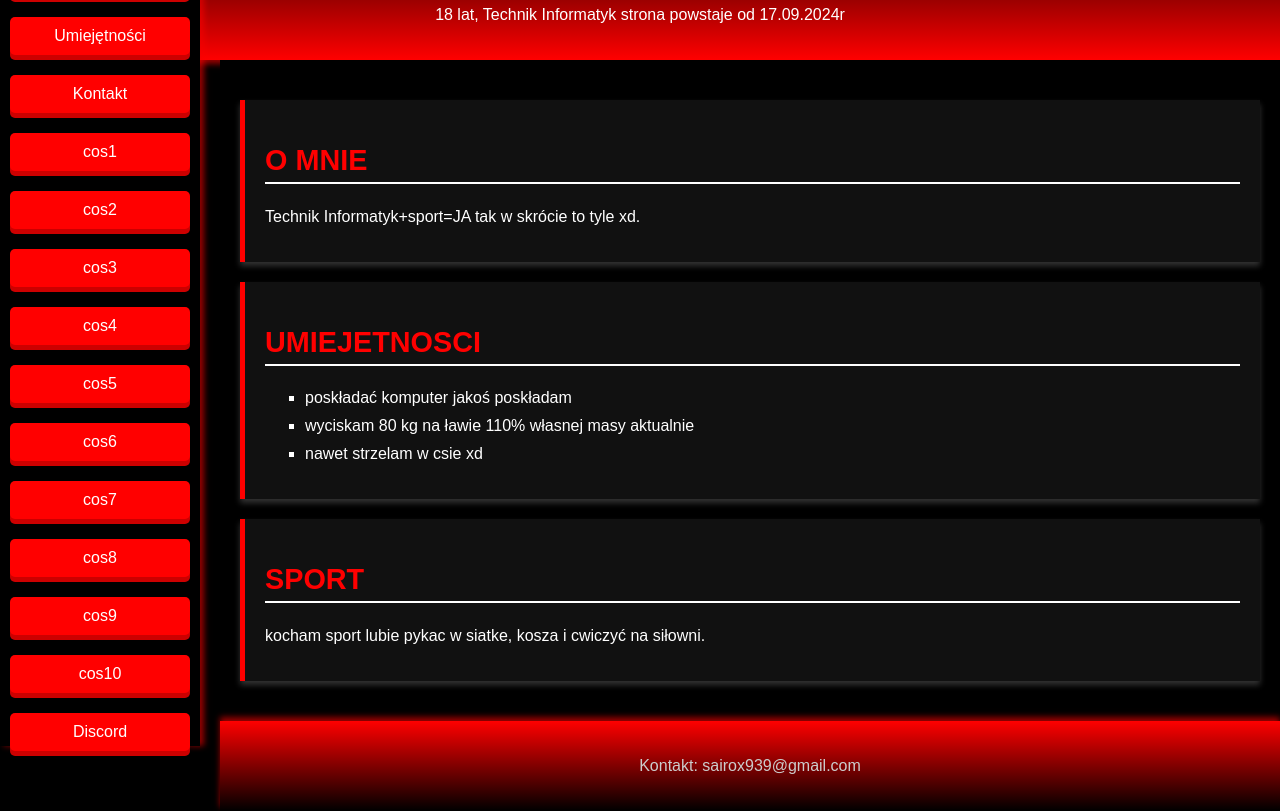
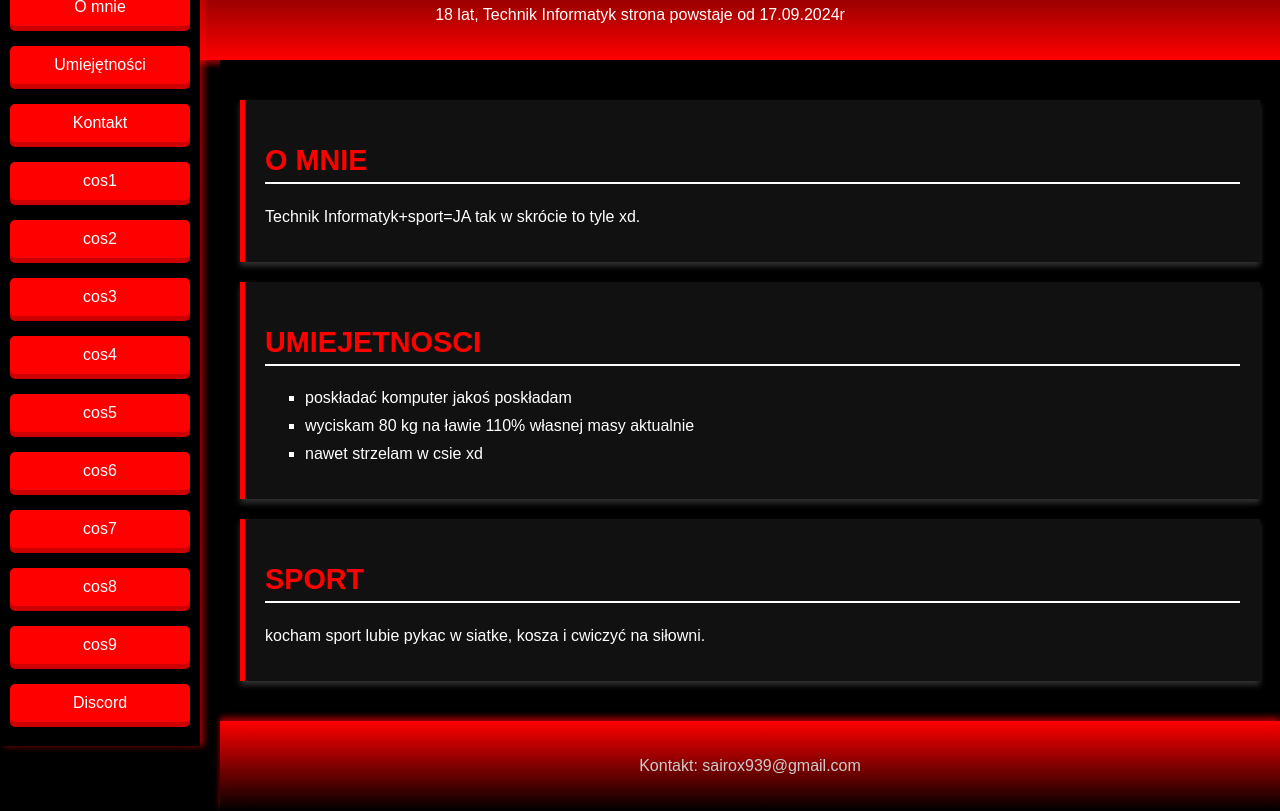
Before and after one commit to sairoxTV/sairoxpage, a plain HTML site: page index.html in a window 1280 px wide. Shown: the part 94-905 px from the top of the page. Drawn offline with Linux system fonts and the light colour scheme.

Commit message:
Update index.html

```diff
--- a/index.html
+++ b/index.html
@@ -27,7 +27,6 @@
         <a href="cos7.html" class="nav-button">cos7</a>
         <a href="cos8.html" class="nav-button">cos8</a>
         <a href="cos9.html" class="nav-button">cos9</a>
-        <a href="cos10.html" class="nav-button">cos10</a>
         <a href="https://discord.gg/cwSQnXjz" class="nav-button" target="_blank">Discord</a>
 
     </nav>
```
